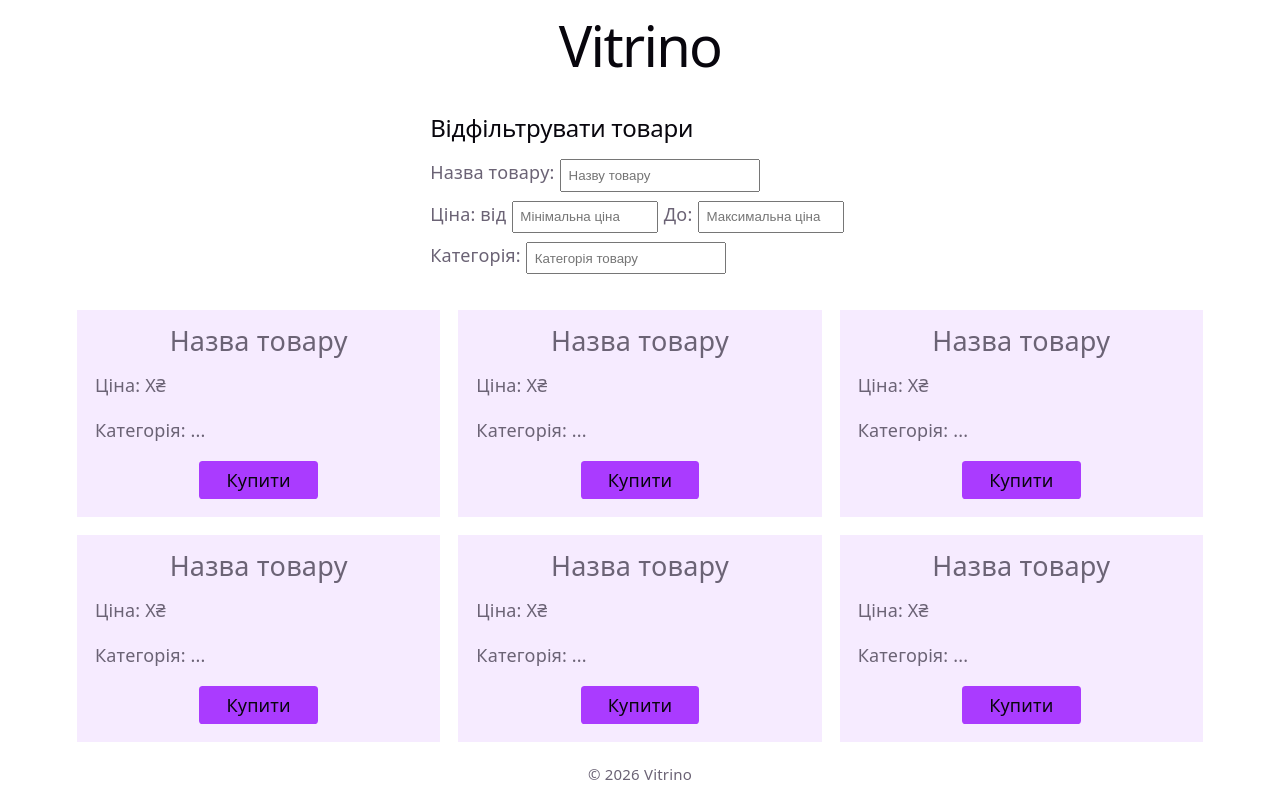
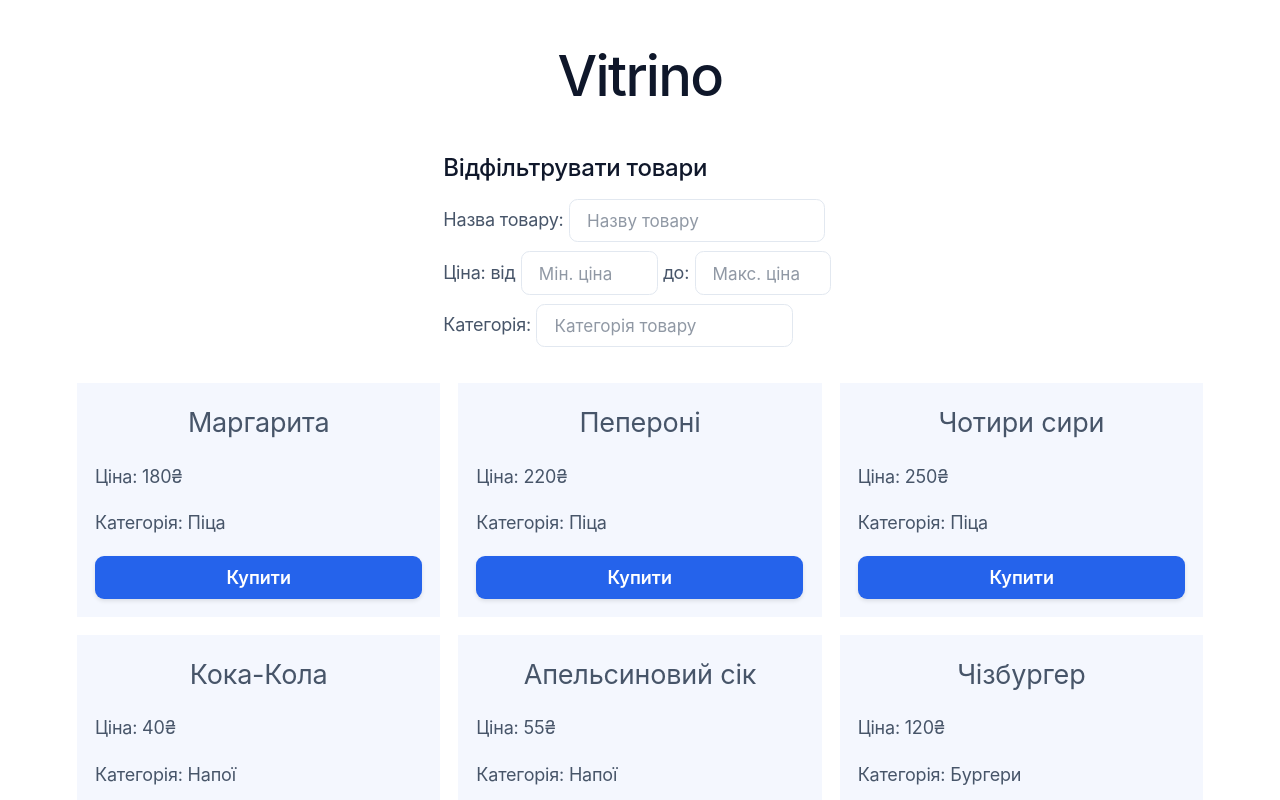
Before and after one commit to qmaoz/react-labs, a React (Vite) app: page / in a window 1280 px wide. Shown: the top 800 px of the page. Built offline with nearby package versions, Linux system fonts and the light colour scheme.

Commit message:
Assignment #2 has been completed.

```diff
--- a/src/App.jsx
+++ b/src/App.jsx
@@ -1,13 +1,28 @@
 import Header from './components/Header.jsx';
 import Main from './components/Main.jsx';
 import Footer from './components/Footer.jsx';
+
+const products = [
+  { id: 1, name: 'Маргарита', price: 180, category: 'Піца' },
+  { id: 2, name: 'Пепероні', price: 220, category: 'Піца' },
+  { id: 3, name: 'Чотири сири', price: 250, category: 'Піца' },
+  { id: 4, name: 'Кока-Кола', price: 40, category: 'Напої' },
+  { id: 5, name: 'Апельсиновий сік', price: 55, category: 'Напої' },
+  { id: 6, name: 'Чізбургер', price: 120, category: 'Бургери' },
+  { id: 7, name: 'Дабл Біф Бургер', price: 190, category: 'Бургери' },
+  { id: 8, name: 'Тірамісу', price: 95, category: 'Десерти' },
+  { id: 9, name: 'Чізкейк', price: 110, category: 'Десерти' },
+  { id: 10, name: 'Піца з морепродуктами', price: 310, category: 'Піца' },
+  { id: 11, name: 'Холодний чай', price: 45, category: 'Напої' },
+  { id: 12, name: 'Веган Бургер', price: 150, category: 'Бургери' }
+];
 
 export default function App() {
   return (
     <>
       <div className="app">
         <Header />
-        <Main />
+        <Main pruducts={products} />
         <Footer />
       </div>
     </>
--- a/src/components/FiltrationBlock.jsx
+++ b/src/components/FiltrationBlock.jsx
@@ -5,19 +5,19 @@ export default function FiltrationBlock() {
         <h2>Відфільтрувати товари</h2>
 
         <div className="form-row">
-          <label htmlFor="min-price">Назва товару: </label>
+          <label htmlFor="name">Назва товару: </label>
           <input type="text" name="name" id="name" placeholder="Назву товару" /><br />
         </div>
 
         <div className="form-row">
           <label htmlFor="min-price">Ціна: від </label>
-          <input type="number" min={0} name="min-price" id="min-price" placeholder="Мінімальна ціна" />
-          <label htmlFor="max-price"> До: </label>
-          <input type="number" min={0} name="max-price" id="max-price" placeholder="Максимальна ціна" /><br />
+          <input type="number" min={0} name="min-price" id="min-price" placeholder="Мін. ціна" />
+          <label htmlFor="max-price"> до: </label>
+          <input type="number" min={0} name="max-price" id="max-price" placeholder="Макс. ціна" /><br />
         </div>
 
         <div className="form-row">
-          <label htmlFor="max-price">Категорія: </label>
+          <label htmlFor="category">Категорія: </label>
           <input type="text" name="category" id="category" placeholder="Категорія товару" />
         </div>
       </div>
--- a/src/components/Header.jsx
+++ b/src/components/Header.jsx
@@ -1,7 +1,7 @@
 export default function Header() {
   return (
     <header className="header">
-      <h1 className="header__title">Vitrino</h1>
+      <h1>Vitrino</h1>
     </header>
   );
 }
--- a/src/components/Main.jsx
+++ b/src/components/Main.jsx
@@ -1,26 +1,11 @@
-import ProductCard from "./ProductCard";
 import FiltrationBlock from "./FiltrationBlock";
+import ProductCardsBlock from "./ProductCardsBlock";
 
-const testProducts = [
-  {id: 1, name: 'Піца', price: 200, category: 'їжа'},
-  {id: 2, name: 'Піца', price: 200, category: 'їжа'},
-  {id: 3, name: 'Піца', price: 200, category: 'їжа'},
-  {id: 4, name: 'Піца', price: 200, category: 'їжа'},
-  {id: 5, name: 'Піца', price: 200, category: 'їжа'},
-  {id: 6, name: 'Піца', price: 200, category: 'їжа'},
-];
-
-export default function Main() {
+export default function Main({ pruducts }) {
   return (
     <main className="main">
-      <FiltrationBlock></FiltrationBlock>
-      <section className="panel">
-        <div className="product-cards-block">
-          {testProducts.map((product) => (
-            <ProductCard key={product.id} />
-          ))}
-        </div>
-      </section>
+      <FiltrationBlock />
+      <ProductCardsBlock products={pruducts} />
     </main>
   );
 }
--- a/src/components/ProductCard.jsx
+++ b/src/components/ProductCard.jsx
@@ -1,11 +1,11 @@
-export default function ProductCard() {
+export default function ProductCard({ name, price, category }) {
   return (
     <>
       <div className="product-card">
-        <div className="title">Назва товару</div>
-        <div className="price">Ціна: X₴</div>
-        <div className="category">Категорія: ...</div>
-        <div className="buy-button">Купити</div>
+        <div className="title">{name}</div>
+        <div className="price">Ціна: {price}₴</div>
+        <div className="category">Категорія: {category}</div>
+        <button className="buy-button">Купити</button>
       </div>
     </>
   )
--- /dev/null
+++ b/src/components/ProductCardsBlock.jsx
@@ -0,0 +1,15 @@
+import ProductCard from "./ProductCard";
+
+export default function ProductCardsBlock({ products }) {
+  return (
+    <>
+      <section>
+        <div className="product-cards-block">
+          {products.map((product) => (
+            <ProductCard key={product.id} name={product.name} price={product.price} category={product.category} />
+          ))}
+        </div>
+      </section>
+    </>
+  );
+}
--- a/src/styles/index.css
+++ b/src/styles/index.css
@@ -3,31 +3,29 @@
 }
 
 :root {
-  --text: #6b6375;
-  --text-h: #08060d;
-  --bg: #fff;
-  --border: #e5e4e7;
-  --code-bg: #f4f3ec;
-  --accent: #aa3bff;
-  --accent-bg: rgba(170, 59, 255, 0.1);
-  --accent-border: rgba(170, 59, 255, 0.5);
-  --social-bg: rgba(244, 243, 236, 0.5);
-  --shadow:
-    rgba(0, 0, 0, 0.1) 0 10px 15px -3px, rgba(0, 0, 0, 0.05) 0 4px 6px -2px;
+  /* Light Theme */
+  --text: #475569;
+  --text-h: #0f172a;
+  --bg: #ffffff;
+  --border: #e2e8f0;
+  --code-bg: #f8fafc;
+  --accent: #2563eb;
+  --accent-bg: rgba(37, 99, 235, 0.05);
+  --accent-border: rgba(37, 99, 235, 0.2);
+  --social-bg: #f1f5f9;
+  --shadow: 0 4px 6px -1px rgba(0, 0, 0, 0.1), 0 2px 4px -2px rgba(0, 0, 0, 0.05);
 
-  --sans: system-ui, 'Segoe UI', Roboto, sans-serif;
-  --heading: system-ui, 'Segoe UI', Roboto, sans-serif;
-  --mono: ui-monospace, Consolas, monospace;
+  --sans: 'Inter', system-ui, sans-serif;
+  --heading: 'Inter', system-ui, sans-serif;
+  --mono: 'JetBrains Mono', ui-monospace, monospace;
 
-  font: 18px/145% var(--sans);
-  letter-spacing: 0.18px;
-  color-scheme: dark light;
+  font: 18px/1.6 var(--sans);
+  letter-spacing: -0.011em;
+  color-scheme: light dark;
   color: var(--text);
   background: var(--bg);
-  font-synthesis: none;
   text-rendering: optimizeLegibility;
   -webkit-font-smoothing: antialiased;
-  -moz-osx-font-smoothing: grayscale;
 
   @media (max-width: 1024px) {
     font-size: 16px;
@@ -36,17 +34,17 @@
 
 @media (prefers-color-scheme: dark) {
   :root {
-    --text: #9ca3af;
-    --text-h: #f3f4f6;
-    --bg: #16171d;
-    --border: #2e303a;
-    --code-bg: #1f2028;
-    --accent: #c084fc;
-    --accent-bg: rgba(192, 132, 252, 0.15);
-    --accent-border: rgba(192, 132, 252, 0.5);
-    --social-bg: rgba(47, 48, 58, 0.5);
-    --shadow:
-      rgba(0, 0, 0, 0.4) 0 10px 15px -3px, rgba(0, 0, 0, 0.25) 0 4px 6px -2px;
+    /* Dark Theme */
+    --text: #94a3b8;
+    --text-h: #f1f5f9;
+    --bg: #0f172a;
+    --border: #1e293b;
+    --code-bg: #1e293b;
+    --accent: #60a5fa;
+    --accent-bg: rgba(96, 165, 250, 0.1);
+    --accent-border: rgba(96, 165, 250, 0.3);
+    --social-bg: rgba(30, 41, 59, 0.5);
+    --shadow: 0 10px 15px -3px rgba(0, 0, 0, 0.5);
   }
 }
 
@@ -72,9 +70,11 @@ h2 {
 }
 
 h1 {
+  text-align: center;
+  margin-bottom: 1em;
+  margin: 32px 0;
   font-size: 56px;
   letter-spacing: -1.68px;
-  margin: 32px 0;
   @media (max-width: 1024px) {
     font-size: 36px;
     margin: 20px 0;
@@ -93,31 +93,6 @@ p {
   margin: 0;
 }
 
-code,
-.counter {
-  font-family: var(--mono);
-  display: inline-flex;
-  border-radius: 4px;
-  color: var(--text-h);
-}
-
-code {
-  font-size: 15px;
-  line-height: 135%;
-  padding: 4px 8px;
-  background: var(--code-bg);
-}
-
-
-
-
-
-
-.header__title {
-  text-align: center;
-  margin-bottom: 1em;
-}
-
 
 
 .filtration-block {
@@ -130,17 +105,52 @@ code {
 
 .filtration-block input {
   width: 15em;
-  padding: 0.5em;
+  padding: 0.6em 1em;
+
+  font-family: inherit;
+  font-size: 0.95rem;
+  color: var(--text-h);
+  background-color: var(--bg);
+
+  border: 1px solid var(--border);
+  border-radius: 0.5em;
+
+  transition: all 0.2s ease;
+  outline: none;
+}
+
+.filtration-block input::placeholder {
+  color: var(--text);
+  opacity: 0.6;
+}
+
+.filtration-block input:hover {
+  border-color: var(--accent-border);
+}
+
+.filtration-block input:focus {
+  border-color: var(--accent);
+  background-color: var(--bg);
+  box-shadow: 0 0 0 3px var(--accent-bg);
 }
 
 .filtration-block input[type="number"] {
-  width: 11em;
+  width: 8em;
+}
+
+/* Disable the default arrows in Chrome/Safari for numeric fields */
+.filtration-block input[type="number"]::-webkit-inner-spin-button,
+.filtration-block input[type="number"]::-webkit-outer-spin-button {
+  -webkit-appearance: none;
+  margin: 0;
 }
 
 .filtration-block .form-row {
   display: flex;
+  align-items: center;
   gap: 0.3em;
 }
+
 
 
 .product-cards-block {
@@ -170,13 +180,42 @@ code {
 
 .product-card .buy-button {
   display: block;
-  width: fit-content;
-  padding: 0.35em 1.5em;
+  width: 100%;
+  padding: 0.6em 1.5em;
   margin: 0 auto;
 
-  color: var(--text-h);
+  cursor: pointer;
+  font-size: inherit;
+  font-family: inherit;
+  border: none;
+  color: var(--bg);
   background: var(--accent);
-  border-radius: 0.2em;
+  border-radius: 0.5em;
+  transition:
+    transform 0.2s cubic-bezier(0.4, 0, 0.2, 1),
+    filter 0.2s cubic-bezier(0.4, 0, 0.2, 1),
+    box-shadow 0.2s cubic-bezier(0.4, 0, 0.2, 1);
+  box-shadow: 0 2px 4px rgba(0, 0, 0, 0.1);
+  font-weight: 600;
+
+  backface-visibility: hidden;
+  will-change: transform;
+}
+
+.product-card .buy-button:focus-visible {
+  outline: 2px solid var(--accent);
+  outline-offset: 2px;
+}
+
+.product-card .buy-button:hover {
+  filter: brightness(110%);
+  box-shadow: 0 4px 12px rgba(0, 0, 0, 0.2);
+}
+
+.product-card .buy-button:active {
+  transform: scale(0.96);
+  filter: brightness(90%);
+  box-shadow: 0 2px 4px rgba(0, 0, 0, 0.1);
 }
 
 
@@ -185,15 +224,3 @@ code {
   padding: 1em 1em;
   text-align: center;
 }
-
-/*
---text: #9ca3af;
-  --text-h: #f3f4f6;
-  --bg: #16171d;
-  --border: #2e303a;
-  --code-bg: #1f2028;
-  --accent: #c084fc;
-  --accent-bg: rgba(192, 132, 252, 0.15);
-  --accent-border: rgba(192, 132, 252, 0.5);
-  --social-bg: rgba(47, 48, 58, 0.5);
-*/
```
Also changed, not shown: 2 other files (tests, documents, lock files or other folders).
